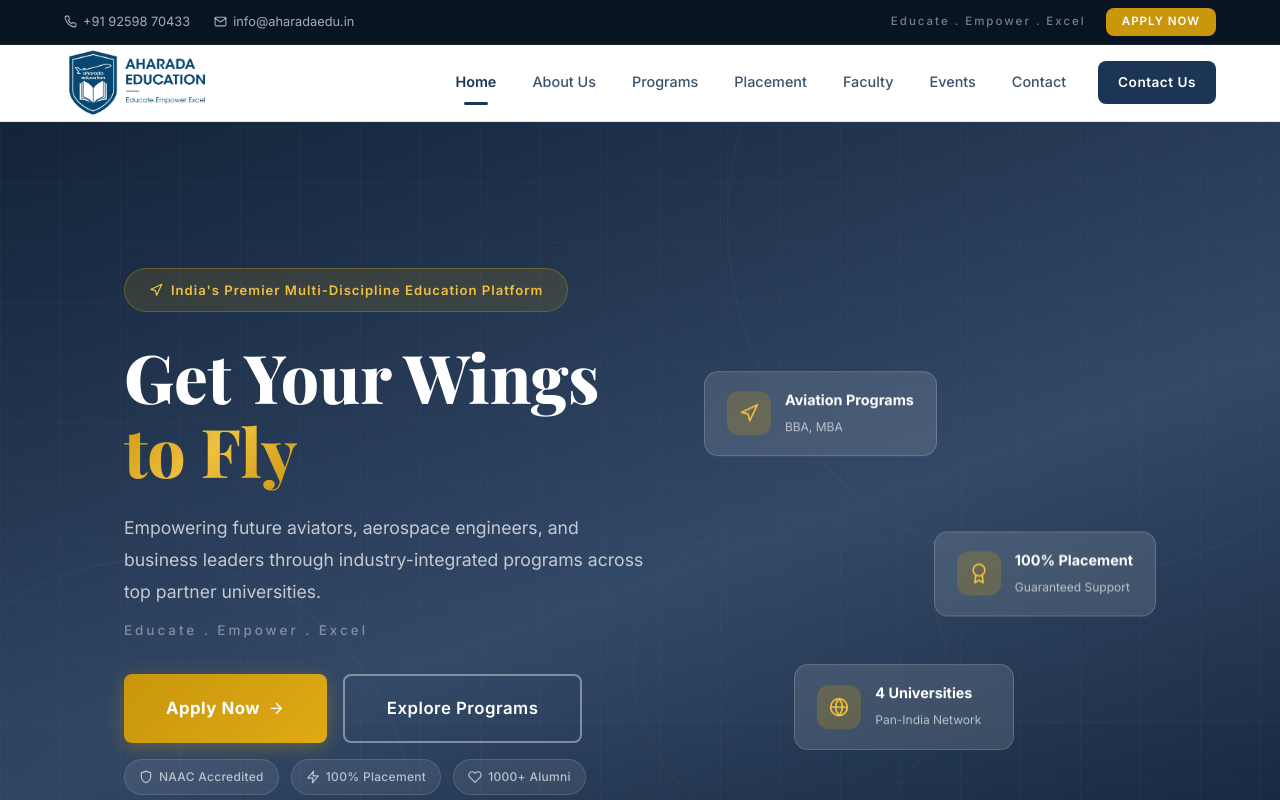
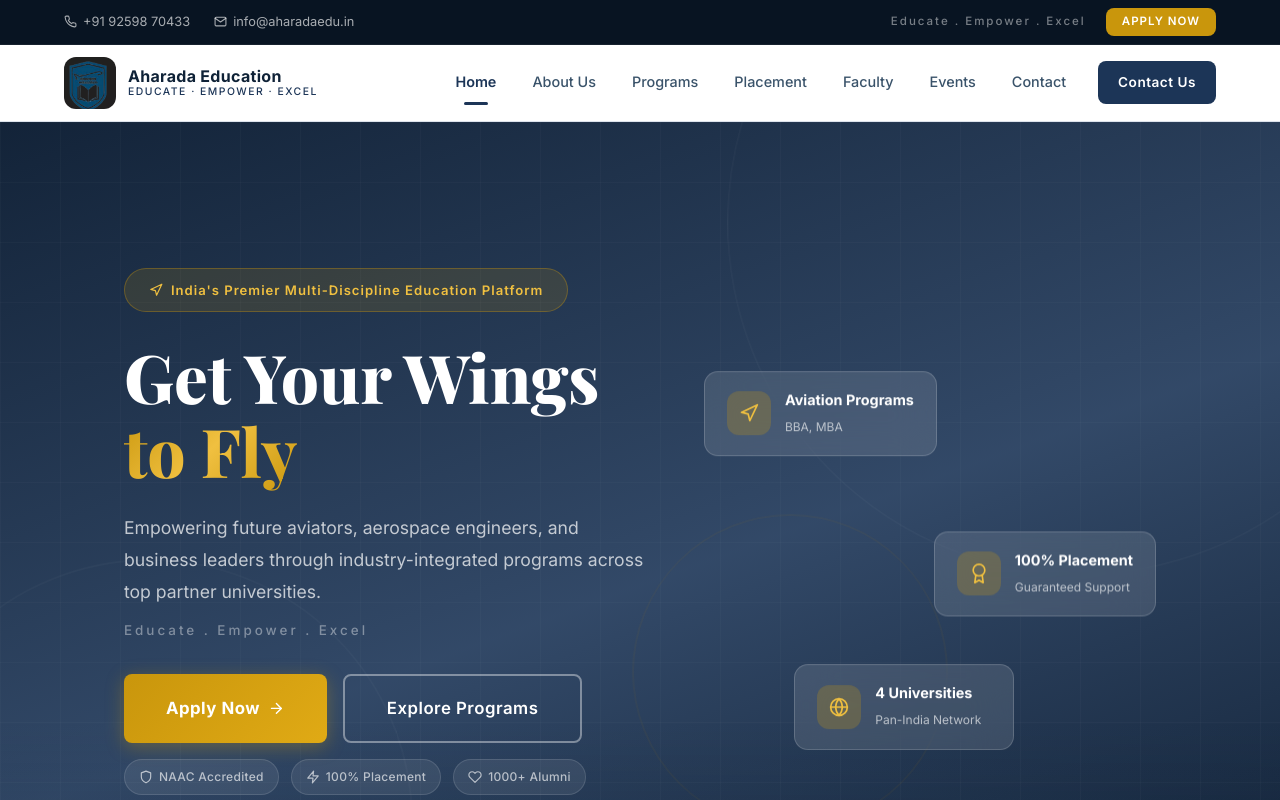
Before and after one commit to Nitin-data-domain/updated-ae, a React (Vite) app in the folder client/: page / in a window 1280 px wide. Shown: the top 800 px of the page. Built offline with nearby package versions, Linux system fonts and the light colour scheme; no server answers.

Commit message:
feat: update navbar with icon + brand name style (ChatGPT-style)

```diff
--- a/client/src/components/Logo.jsx
+++ b/client/src/components/Logo.jsx
@@ -1,22 +1,35 @@
-import aeLogo from '../assets/ae-logo.png'
+import aeLogoIcon from '../assets/ae-logo-icon.png'
 
 export default function Logo({ className = '', size = 'default' }) {
-  const heights = { small: 48, default: 72, large: 72, hero: 90 }
-  const h = heights[size] || heights.default
+  const sizes = { small: 40, default: 52, large: 52, hero: 64 }
+  const s = sizes[size] || sizes.default
 
   return (
-    <img
-      src={aeLogo}
-      alt="Aharada Education"
+    <div
+      className={`logo-icon-wrap ${className}`}
       style={{
-        height: `${h}px`,
-        width: 'auto',
-        maxWidth: '240px',
-        objectFit: 'contain',
-        objectPosition: 'left center',
-        display: 'block',
+        width: `${s}px`,
+        height: `${s}px`,
+        borderRadius: '12px',
+        overflow: 'hidden',
+        flexShrink: 0,
+        display: 'flex',
+        alignItems: 'center',
+        justifyContent: 'center',
+        background: '#1a3a5c',
       }}
-      className={className}
-    />
+    >
+      <img
+        src={aeLogoIcon}
+        alt="Aharada Education"
+        style={{
+          width: '100%',
+          height: '100%',
+          objectFit: 'cover',
+          objectPosition: 'center',
+          display: 'block',
+        }}
+      />
+    </div>
   )
 }
--- a/client/src/components/Navbar.css
+++ b/client/src/components/Navbar.css
@@ -92,9 +92,31 @@
 .navbar-brand {
   display: flex;
   align-items: center;
+  gap: 12px;
   padding: 0;
-  line-height: 0;
-  overflow: hidden;
+  text-decoration: none;
+}
+
+.navbar-brand-text {
+  display: flex;
+  flex-direction: column;
+  line-height: 1.2;
+}
+
+.navbar-brand-name {
+  font-family: var(--font-primary);
+  font-size: 1rem;
+  font-weight: 700;
+  color: var(--navy);
+  letter-spacing: 0.3px;
+}
+
+.navbar-brand-tagline {
+  font-size: 0.65rem;
+  color: var(--primary);
+  letter-spacing: 1.5px;
+  font-weight: 500;
+  text-transform: uppercase;
 }
 
 .navbar-brand .logo-name {
--- a/client/src/components/Navbar.jsx
+++ b/client/src/components/Navbar.jsx
@@ -56,6 +56,10 @@ export default function Navbar() {
         <div className="container navbar-inner">
           <Link to="/" className="navbar-brand" id="navbar-brand">
             <Logo size="default" />
+            <div className="navbar-brand-text">
+              <span className="navbar-brand-name">Aharada Education</span>
+              <span className="navbar-brand-tagline">Educate · Empower · Excel</span>
+            </div>
           </Link>
 
           <div className={`navbar-links ${isMobileOpen ? 'active' : ''}`}>
```
Also changed, not shown: client/src/assets/ae-logo-icon.png.
